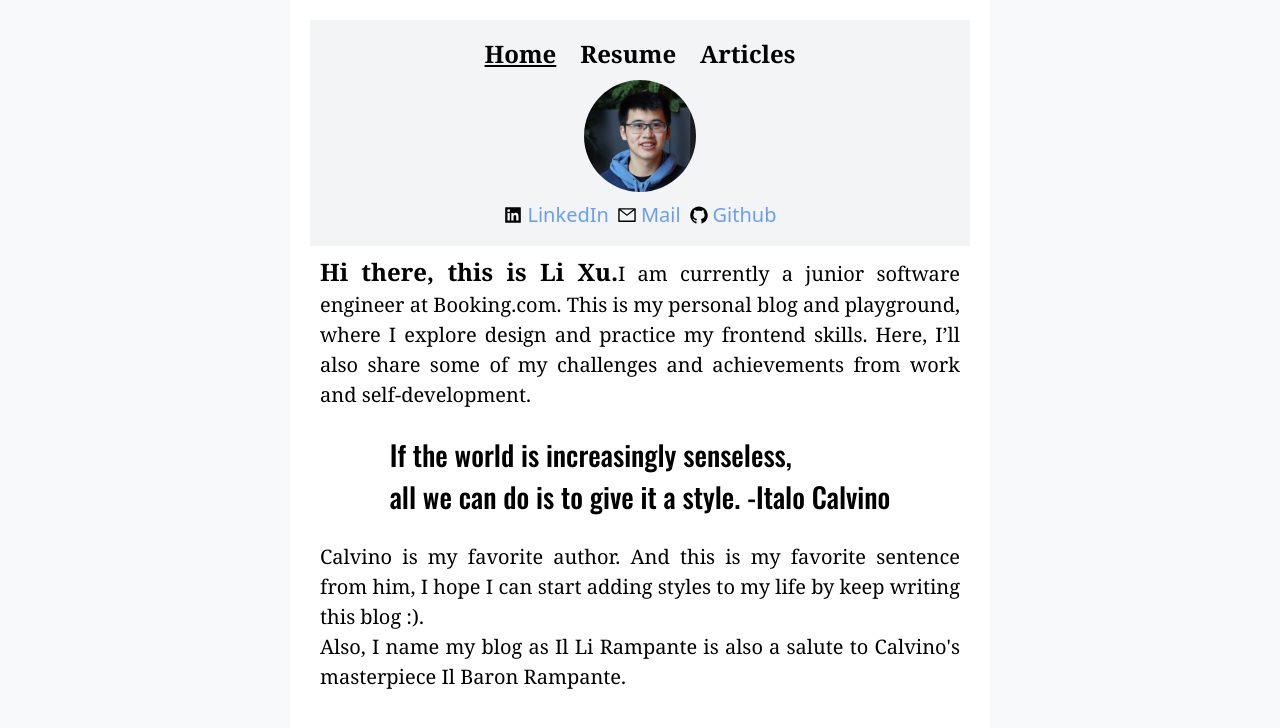
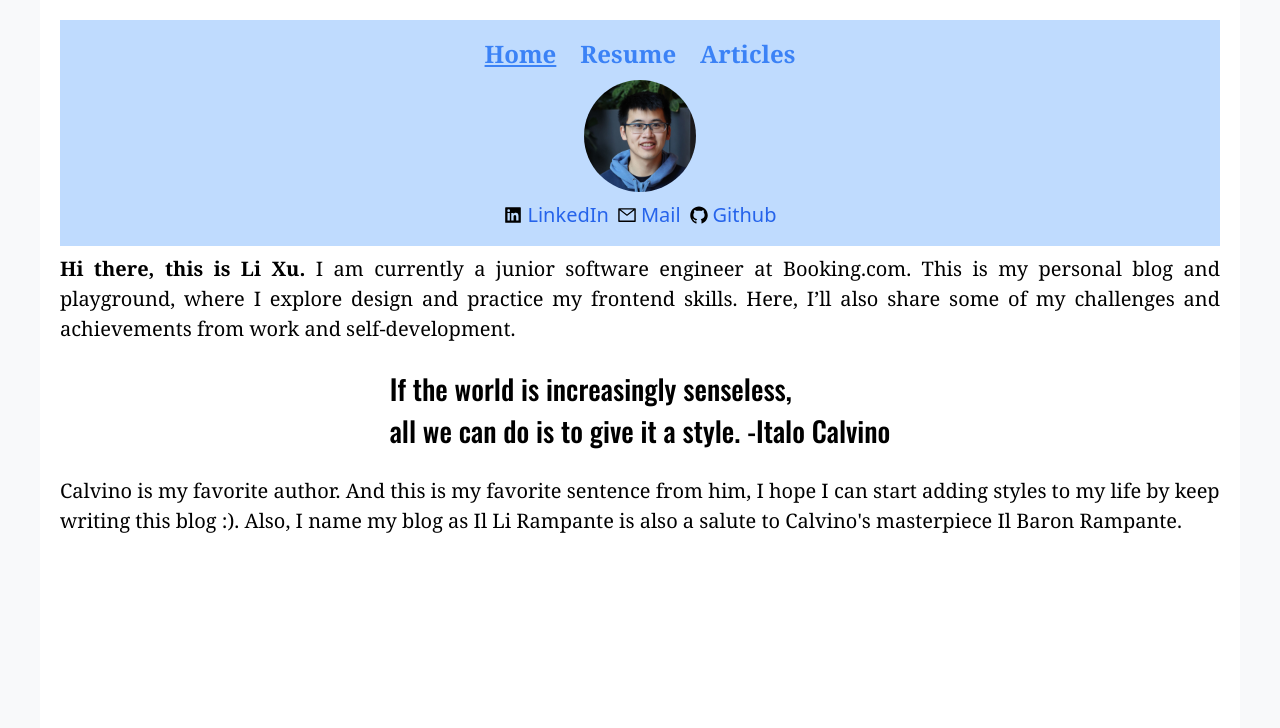
Before and after one commit to xvllinihao/xvllinihao.github.io, a Next.js app: page / in a window 1280 px wide. Shown: the top 728 px of the page. Built offline with nearby package versions, Linux system fonts and the light colour scheme.

Commit message:
Fix the build error and adjust some css

```diff
--- a/app/article/[slug]/page.tsx
+++ b/app/article/[slug]/page.tsx
@@ -1,7 +1,11 @@
 import md from "markdown-it";
 import matter from "gray-matter";
 import fs from "fs";
-import { Metadata, ResolvingMetadata } from 'next'
+import { Metadata, ResolvingMetadata } from 'next';
+
+type Props = {
+  params: Promise<{ slug: string }>
+}
 
 export function generateStaticParams() {
   const files = fs.readdirSync("posts");
@@ -19,45 +23,27 @@ export function generateStaticParams() {
 }
 
 
-async function getPost(slug:string) {
+export default async function Page( { params }: Props) {
+  const slug = (await params).slug;
   const fileName = fs.readFileSync(`posts/${slug}.md`, "utf-8");
-  console.log("slug:", slug);
   const { data: frontmatter, content } = matter(fileName);
-  return {
-    props: {
-      frontmatter,
-      content,
-    },
-  };
-}
-
-// Add this interface to define the params type
-interface PageProps {
-  params: {
-    slug: string;
-  };
-}
-
-// Update the Page component to use the interface
-export default async function Page({ params }: PageProps) {
-  const post = await getPost(params.slug);
 
   return (
     <main>
-      <div className="prose ml-4 mr-4">
-        <h1>{post.props.frontmatter.title}</h1>
-        <div dangerouslySetInnerHTML={{ __html: md().render(post.props.content) }} />
+      <div className="prose mx-auto">
+        <h1>{frontmatter.title}</h1>
+        <div dangerouslySetInnerHTML={{ __html: md().render(content) }} />
       </div>
     </main>
   );
 }
 
 export async function generateMetadata(
-  { params }: { params: { slug: string } },
+  { params }: Props,
   parent: ResolvingMetadata
 ): Promise<Metadata> {
   // read route params
   return {
-    title: params.slug,
+    title: (await params).slug,
   }
 }
--- a/app/component/MyHeader.tsx
+++ b/app/component/MyHeader.tsx
@@ -4,23 +4,16 @@ import Image from "next/image";
 import ProfileImage from "../../public/Images/me.jpg"
 import { usePathname } from "next/navigation";
 import { AiOutlineMail, AiFillLinkedin, AiFillGithub } from "react-icons/ai";
-/*
- * @Author: xvllinihao lixu_work@yahoo.com
- * @Date: 2023-10-14 14:53:43
- * @LastEditors: xvllinihao lixu_work@yahoo.com
- * @LastEditTime: 2023-10-15 11:18:03
- * @FilePath: \xvllinihao.github.io\app\component\MyHeader.tsx
- * @Description: 这是默认设置,请设置`customMade`, 打开koroFileHeader查看配置 进行设置: https://github.com/OBKoro1/koro1FileHeader/wiki/%E9%85%8D%E7%BD%AE
- */
+
 export default function MyHeader() {
   const pathname = usePathname();
 
   return (
-    <div className="bg-gray-100 min-h-min flex flex-col items-center justify-center p-4">
+    <div className="bg-blue-200 min-h-min flex flex-col items-center justify-center p-4">
       <div className="flex flex-row gap-6 text-[24px]">
         <Link
           href="/"
-          className={`font-serif font-bold ${
+          className={`font-serif font-bold text-blue-500 ${
             pathname === "/" ? "underline" : ""
           }`}
         >
@@ -28,7 +21,7 @@ export default function MyHeader() {
         </Link>
         <Link
           href="/Resume"
-          className={`font-serif font-bold ${
+          className={`font-serif font-bold text-blue-500 ${
             pathname === "/Resume" ? "underline" : ""
           }`}
         >
@@ -36,7 +29,7 @@ export default function MyHeader() {
         </Link>
         <Link
           href="/article"
-          className={`font-serif font-bold ${
+          className={`font-serif font-bold text-blue-500 ${
             pathname === "/article" ? "underline" : ""
           }`}
         >
@@ -53,17 +46,17 @@ export default function MyHeader() {
       <div className="flex flex-row gap-2">
         <div className="text-center flex items-center">
           <AiFillLinkedin className="mr-1" />
-          <a href="https://www.linkedin.com/in/li-xu-412015216/" className="text-blue-500/75" target="_blank">
+          <a href="https://www.linkedin.com/in/li-xu-412015216/" className="text-blue-600" target="_blank">
             LinkedIn
           </a>
         </div>
         <div className="text-center flex items-center">
           <AiOutlineMail className="mr-1" />
-          <a href="mailto:xvllinihao.com" className="text-blue-500/75">Mail</a>
+          <a href="mailto:xvllinihao.com" className="text-blue-600">Mail</a>
         </div>
         <div className="text-center flex items-center">
           <AiFillGithub className="mr-1" />
-          <a href="https://github.com/xvllinihao" target="_blank" className="text-blue-500/75">
+          <a href="https://github.com/xvllinihao" target="_blank" className="text-blue-600">
             Github
           </a>
         </div>
--- a/app/layout.tsx
+++ b/app/layout.tsx
@@ -1,11 +1,3 @@
-/*
- * @Author: xvllinihao lixu_work@yahoo.com
- * @Date: 2023-10-14 13:01:04
- * @LastEditors: xvllinihao lixu_work@yahoo.com
- * @LastEditTime: 2023-10-14 21:34:01
- * @FilePath: \xvllinihao.github.io\app\layout.tsx
- * @Description: 这是默认设置,请设置`customMade`, 打开koroFileHeader查看配置 进行设置: https://github.com/OBKoro1/koro1FileHeader/wiki/%E9%85%8D%E7%BD%AE
- */
 import "./globals.css";
 import MyHeader from "./component/MyHeader";
 
@@ -16,11 +8,9 @@ export default function RootLayout({
   children: React.ReactNode;
 }) {
   const containerStyles = {
-    maxWidth: "700px",
+    maxWidth: "1200px",
     padding:  "20px",
-    margin: "0 auto", // Center the container horizontally
-    // transform: "scale(1.5)", // Zoom content to 150%
-    // transformOrigin: "top", // Set the zoom origin to the top
+    margin: "0 auto",
   };
 
   return (
--- a/app/page.tsx
+++ b/app/page.tsx
@@ -7,30 +7,28 @@ export const metadata: Metadata = {
 
 export default function Home() {
   return (
-    <main className="min-h-fit flex flex-col gap-2">
-      <div className="bg-white max-w-screen-sm mx-auto align-top">
-        <div>
-          <p className="font-serif text-justify">
-            <span className="text-[24px] font-bold">{texts.greetings}</span>
-            {texts.introduction}
-          </p>
-        </div>
+    <main className="flex flex-col gap-2">
+      <div className="mx-auto align-top">
+        <p className="font-serif text-justify">
+          <span className="font-bold">{texts.greetings}</span>
+          <span>{texts.introduction}</span>
+        </p>
       </div>
-      <div className="max-w-screen-sm mx-auto align-top">
-        <p className="bg-white text-justify text-[28px] font-display p-4">
+      <div className="mx-auto align-top">
+        <p className="text-justify text-[28px] font-display p-4">
           {texts.calvino_quote_first_half}
           <br />
           {texts.calvino_quote_second_half}
         </p>
       </div>
-      <div className="bg-white max-w-screen-sm mx-auto align-top">
+      <div className="mx-auto align-top">
         <div>
-          <p className="font-serif text-justify">
+          <span className="font-serif text-justify">
             {texts.my_hope}
-          </p>
-          <p className="font-serif text-justify">
+          </span>
+          <span className="font-serif text-justify">
             {texts.naming_reason}
-          </p>
+          </span>
         </div>
       </div>
     </main>
--- a/public/texts/mainPageText.ts
+++ b/public/texts/mainPageText.ts
@@ -1,4 +1,4 @@
-export const greetings = "Hi there, this is Li Xu.";
+export const greetings = "Hi there, this is Li Xu. ";
 export const introduction = `I am currently a junior software engineer at
             Booking.com. This is my personal blog and playground, where I explore design
             and practice my frontend skills. Here, I’ll also share some of my challenges
@@ -7,6 +7,6 @@ export const calvino_quote_first_half = "If the world is increasingly senseless,
 export const calvino_quote_second_half = "all we can do is to give it a style. -Italo Calvino";
 export const my_hope = `Calvino is my favorite author. And this is my favorite sentence from
             him, I hope I can start adding styles to my life by keep writing
-            this blog :).`;
+            this blog :). `;
 export const naming_reason = `Also, I name my blog as Il Li Rampante is also a salute to Calvino's
             masterpiece Il Baron Rampante.`
```
